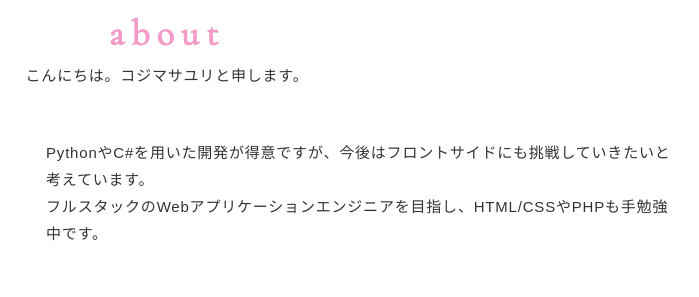
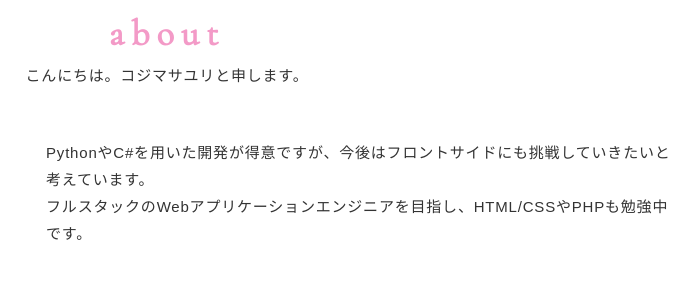
Before and after one commit to kfae9817/kfae9817.github.io, a plain HTML site: page index.html in a window 1280 px wide. Shown: the part 2080-2377 px from the top of the page, 473-1172 px from the left. Drawn offline with nearby package versions, Linux system fonts and the light colour scheme.

Commit message:
HTML修正

```diff
--- a/index.html
+++ b/index.html
@@ -155,7 +155,7 @@
             <div class="two-column-desc">
               <p class="text">
                 PythonやC#を用いた開発が得意ですが、今後はフロントサイドにも挑戦していきたいと考えています。<br>
-                フルスタックのWebアプリケーションエンジニアを目指し、HTML/CSSやPHPも手勉強中です。
+                フルスタックのWebアプリケーションエンジニアを目指し、HTML/CSSやPHPも勉強中です。
               </p>
             </div>
           </div>
```
